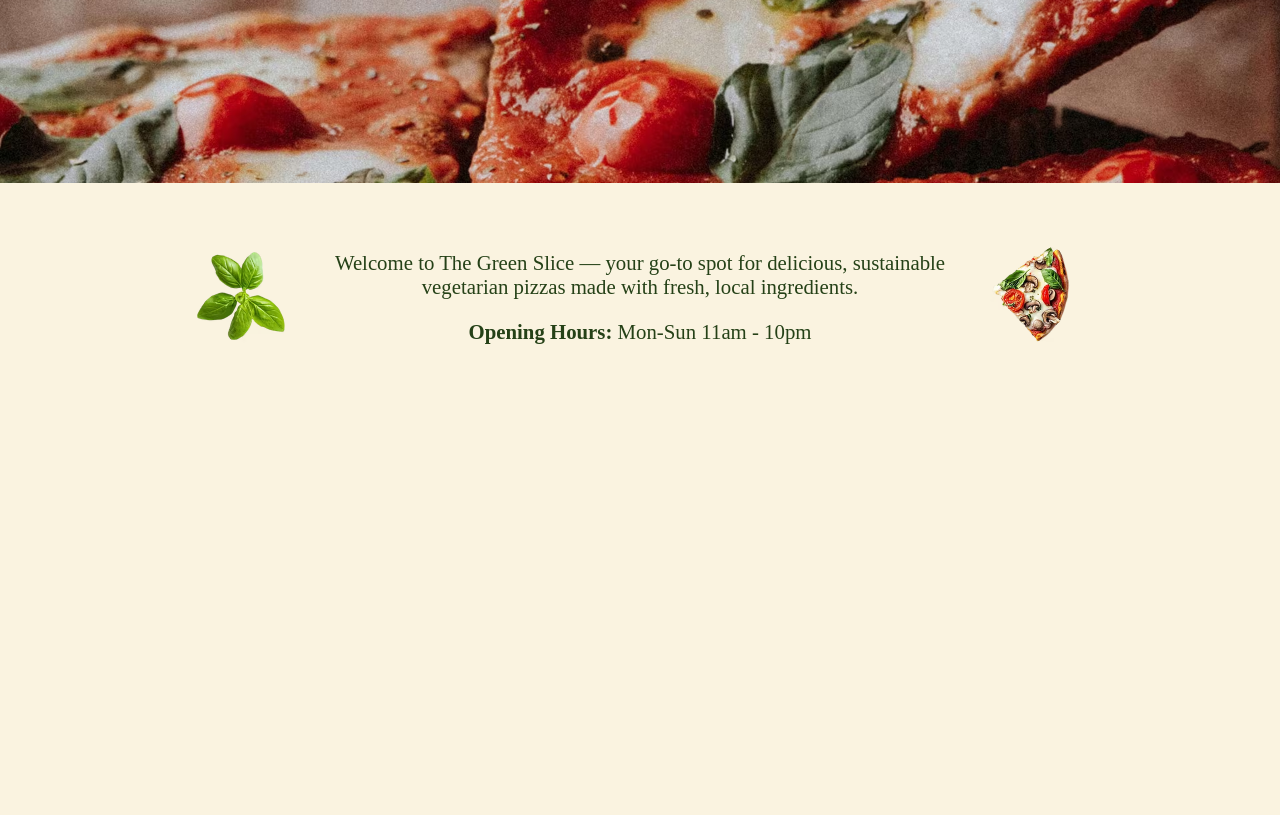
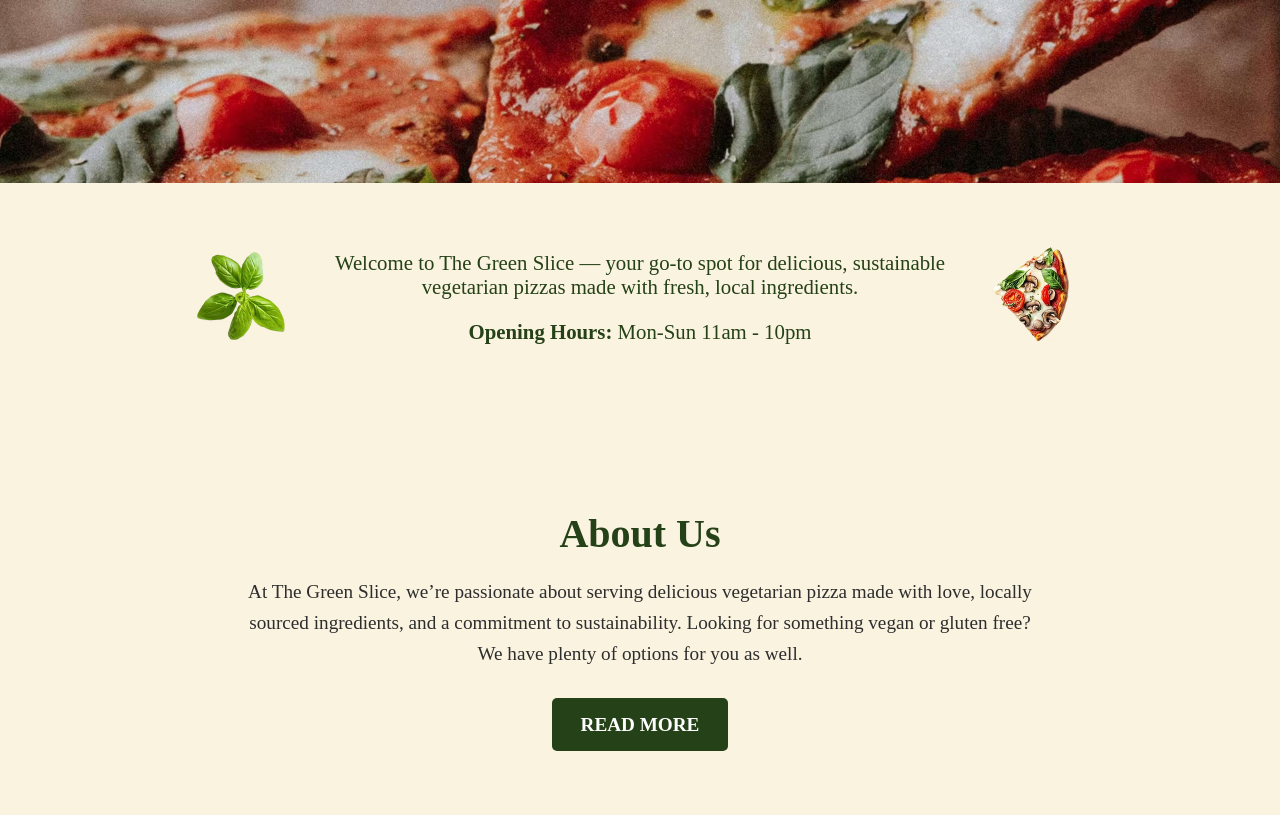
Before and after one commit to gustafsson96/projectdt207g-site, a website built with Vite: page index.html in a window 1280 px wide. Shown: the part 454-1269 px from the top of the page. Before the commit the page ends 867 px from the top, so only its background shows below. Built offline with nearby package versions, Linux system fonts and the light colour scheme.

Commit message:
Create and style about section for index.html

```diff
--- a/index.html
+++ b/index.html
@@ -28,6 +28,7 @@
         </ul>
     </nav>
     <main>
+        <!-- Hero section -->
         <section class="hero-section">
             <picture>
                 <!-- Small screen AVIF -->
@@ -50,10 +51,11 @@
                     <img src="images/info-icon1.png" alt="Basil icon" width="100">
                 </picture>
             </div>
-
+            <!-- Intro section with opening hours -->
             <div class="info-text">
                 <p>
-              Welcome to The Green Slice — your go-to spot for delicious, sustainable vegetarian pizzas made with fresh, local ingredients.
+                    Welcome to The Green Slice — your go-to spot for delicious, sustainable vegetarian pizzas made with
+                    fresh, local ingredients.
                 </p>
                 <p><strong>Opening Hours:</strong> Mon-Sun 11am - 10pm</p>
             </div>
@@ -65,6 +67,17 @@
                 </picture>
             </div>
         </section>
+        <!-- About us section -->
+        <section class="hp-about-preview">
+            <div class="hp-about-content">
+                <h2>About Us</h2>
+                <p>
+                    At The Green Slice, we’re passionate about serving delicious vegetarian pizza made with love,
+                    locally sourced ingredients, and a commitment to sustainability. Looking for something vegan or gluten free? We have plenty of options for you as well.
+                </p>
+                <a href="about.html" class="btn">Read more</a>
+            </div>
+        </section>
     </main>
     <script src="js/main.js"></script>
 </body>
--- a/public/css/styles.css
+++ b/public/css/styles.css
@@ -135,7 +135,7 @@ nav {
   background-color: var(--color-hover);
 }
 
-/* start page info section */
+/* home page info section */
 .info-section {
   display: flex;
   align-items: center;
@@ -158,6 +158,47 @@ nav {
   flex: 1 1 300px;
   font-size: 1.3em;
   color: var(--color-primary);
+}
+
+/* home page about section */
+.hp-about-preview {
+  background-color: var(--color-highlight);
+  padding: 4em 2em;
+  text-align: center;
+  display: flex;
+  justify-content: center;
+}
+
+.hp-about-content {
+  max-width: 800px;
+  color: #2d2d2d;
+}
+
+.hp-about-preview h2 {
+  font-size: 2.5em;
+  margin-bottom: 0.5em;
+  color: var(--color-primary);
+}
+
+.hp-about-preview p {
+  font-size: 1.2em;
+  margin-bottom: 1.5em;
+  line-height: 1.6;
+}
+
+.hp-about-preview .btn {
+  background-color: var(--color-primary);
+  color: white;
+  padding: 0.8em 1.5em;
+  border: none;
+  text-decoration: none;
+  font-weight: bold;
+  border-radius: 5px;
+  transition: background-color 0.3s ease;
+}
+
+.hp-about-preview .btn:hover {
+  background-color: var(--color-hover);
 }
 
 
@@ -297,7 +338,7 @@ nav {
     font-size: 1.1em;
   }
 
-  .btn-menu {
+  .btn {
     font-size: 1em;
     padding: 0.6em 1em;
   }
```
Lines whose indentation alone changed are shown as unchanged.
